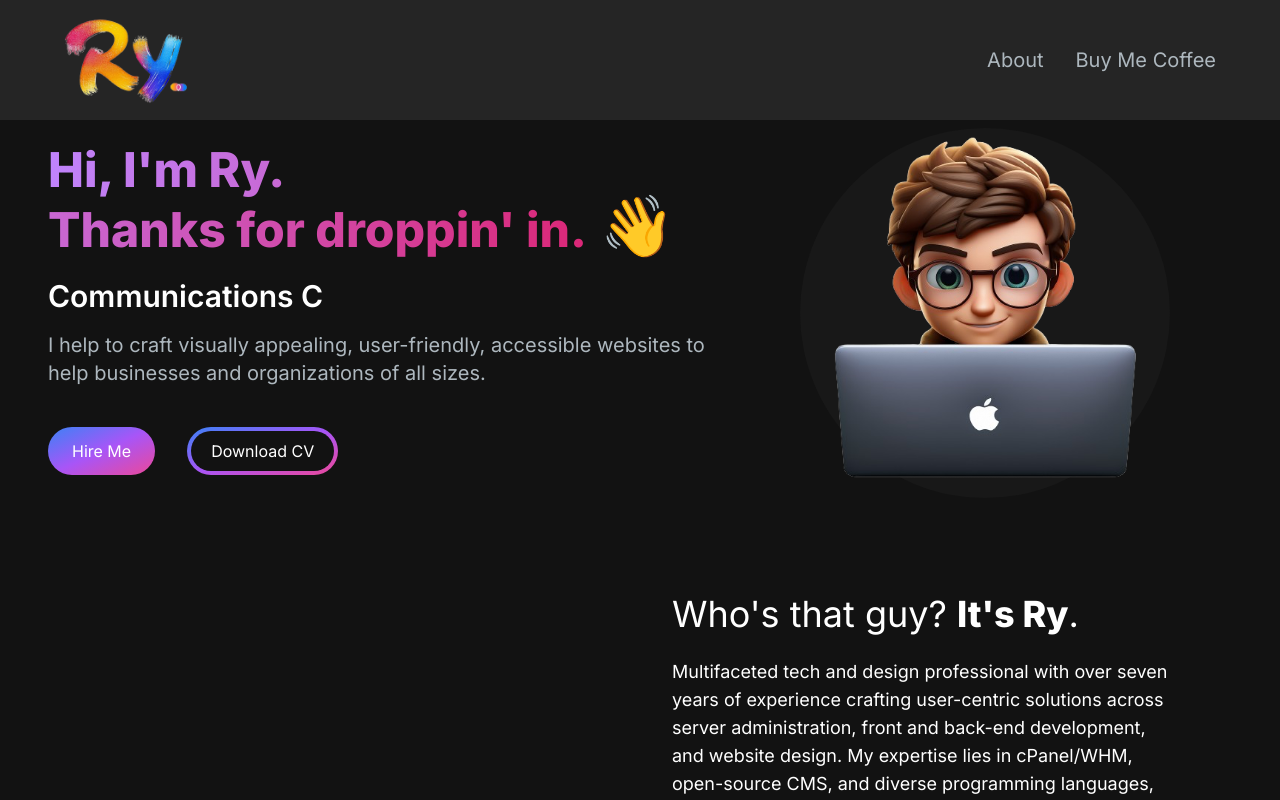
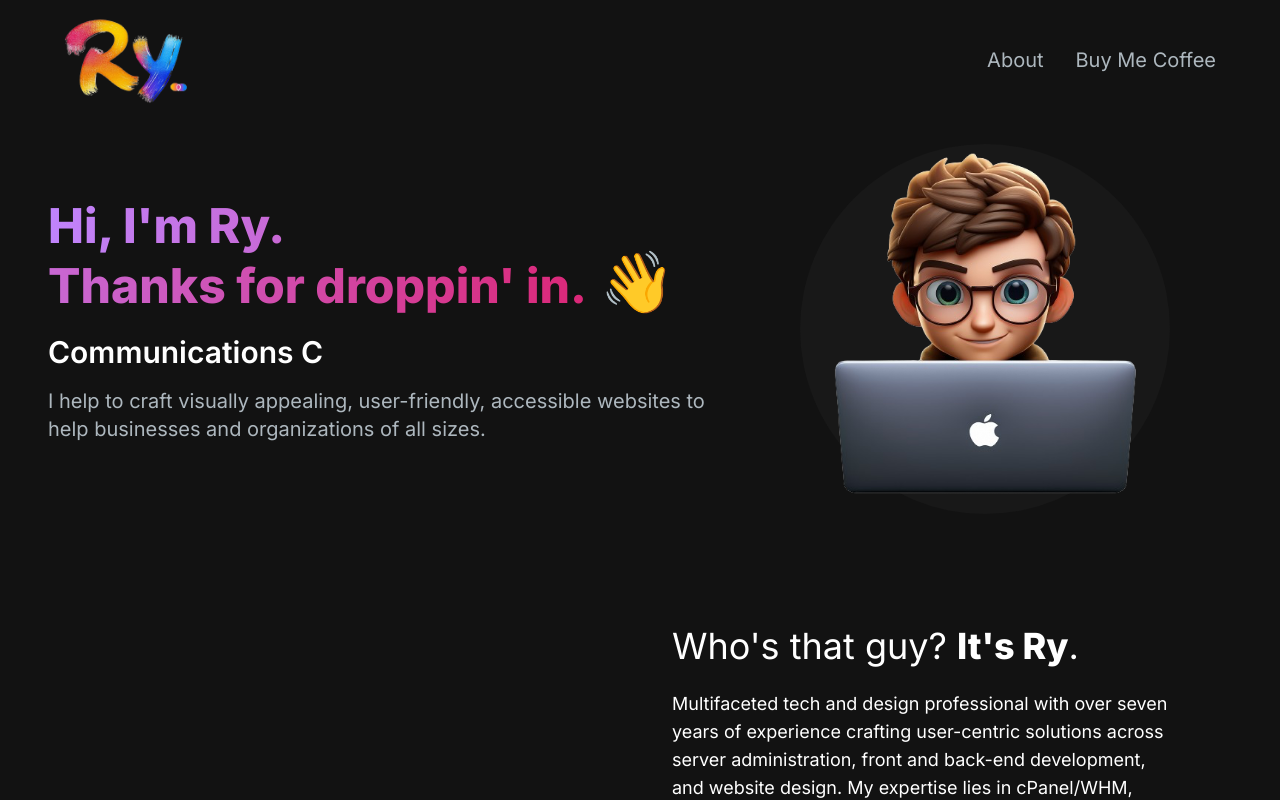
Before and after one commit to rybealey/portfolio, a Next.js app: page / in a window 1280 px wide. Shown: the top 800 px of the page. Built offline with nearby package versions, Linux system fonts and the light colour scheme; grey boxes are pictures that could not be loaded.

Commit message:
- Darked color of Navbar to blend in with the body background. - Changed top, bottom margin of primary section in HeroSection.jsx to my-8.

```diff
--- a/src/app/components/HeroSection.jsx
+++ b/src/app/components/HeroSection.jsx
@@ -5,7 +5,7 @@ import { TypeAnimation } from 'react-type-animation'
 
 const HeroSection = () => {
     return (
-    <section className="grid grid-cols-1 lg:grid-cols-12 my-4">
+    <section className="grid grid-cols-1 lg:grid-cols-12 my-8">
         <div className="col-span-7 place-self-center place-items-center grid lg:place-items-start">
             <h1 className="text-white max-w-2xl mb-4 lg:text-6xl text-4xl font-extrabold">
                 <span className="text-transparent text-5xl bg-clip-text bg-gradient-to-r from-purple-400 to-pink-600">
@@ -39,7 +39,7 @@ const HeroSection = () => {
                 I help to craft visually appealing, user-friendly, accessible websites
                 to help businesses and organizations of all sizes.
             </p>
-            <div>
+            {/* <div>
                 <button className="bg-gradient-to-br from-blue-500 via-purple-500 to-pink-500 hover:bg-slate-200 text-white px-6 py-3 rounded-full mr-4">
                     <a href="mailto:hello@ryanbealey.com">
                         Hire Me
@@ -52,7 +52,7 @@ const HeroSection = () => {
                         </a>
                     </span>
                 </button>
-            </div>
+            </div> */}
         </div>
         <div className="col-span-5 place-self-center mt-4 lg:mt-0">
             <div className="bg-[#181818] lg:w-[370px] lg:h-[370px] w-[250px] h-[250px] rounded-full relative">
--- a/src/app/components/navigation/Navbar.jsx
+++ b/src/app/components/navigation/Navbar.jsx
@@ -22,7 +22,7 @@ const Navbar = () => {
     const [navbarOpen, setNavbarOpen] = useState();
 
     return (
-        <nav className="fixed top-0 left-0 right-0 z-10 bg-[#252525] bg-opacity-100">
+        <nav className="fixed top-0 left-0 right-0 z-10 bg-[#121212] bg-opacity-100">
             <div className="flex flex-wrap items-center justify-between mx-auto px-16 py-4">
                 <Link href={"/"} className="text-3xl md:text-5xl text-white font-semibold">
                     <Image
```
